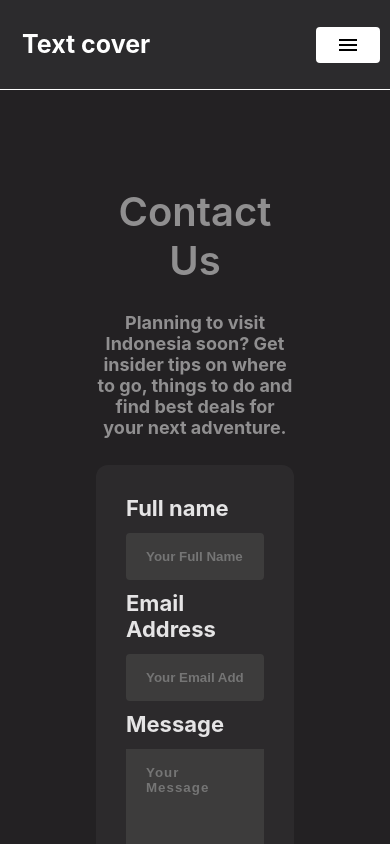
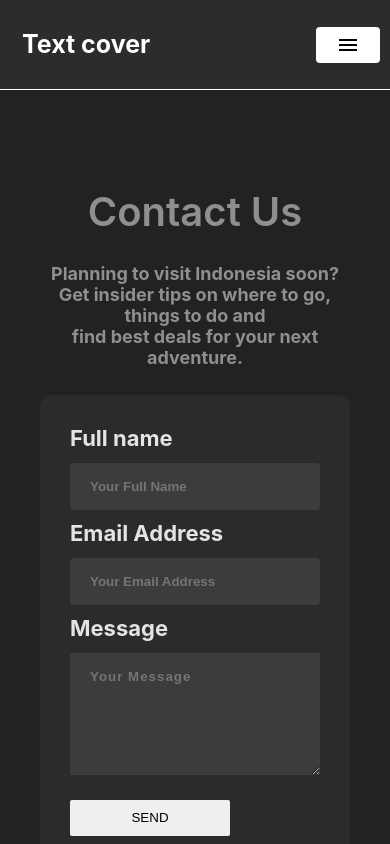
Before and after one commit to akshil124/text-to-audio, a React (Create React App) app: page /contact in a window 390 px wide. Shown: the top 844 px of the page. Built offline with nearby package versions, Linux system fonts and the light colour scheme.

Commit message:
fixed ui of contact pages

```diff
--- a/src/Component/Footer/footer.css
+++ b/src/Component/Footer/footer.css
@@ -159,7 +159,11 @@ textarea {
         height: auto;
     }
 }
-
+@media screen and (max-width: 600px) {
+    .right-col {
+        padding: 0;
+    }
+}
 
 .entry-content h2, h3, h4, h5, h6{
 font-weight: 600;
```
Also changed, not shown: src/Component/Footer/privacyPolicy.js (+0 -22 lines).
